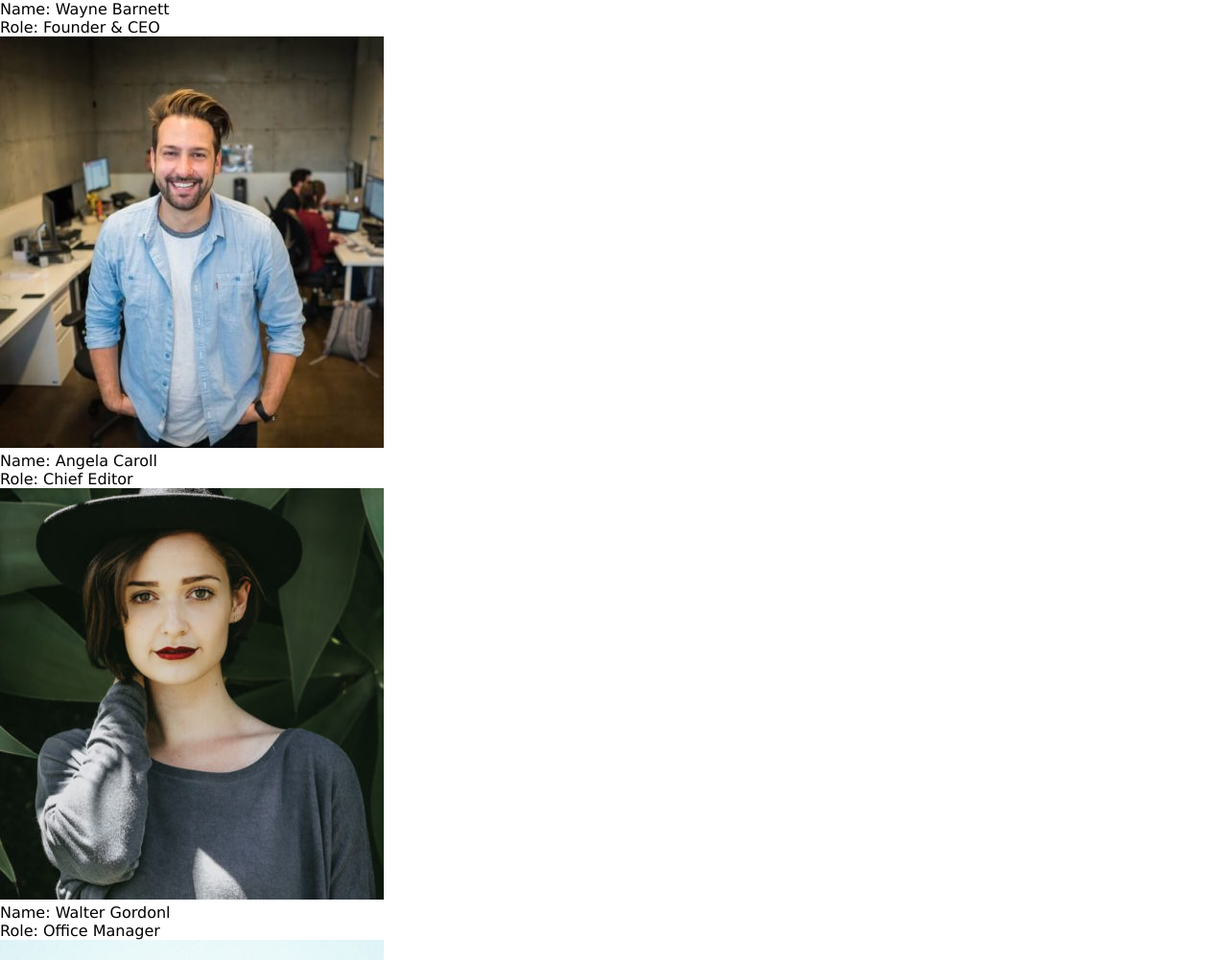
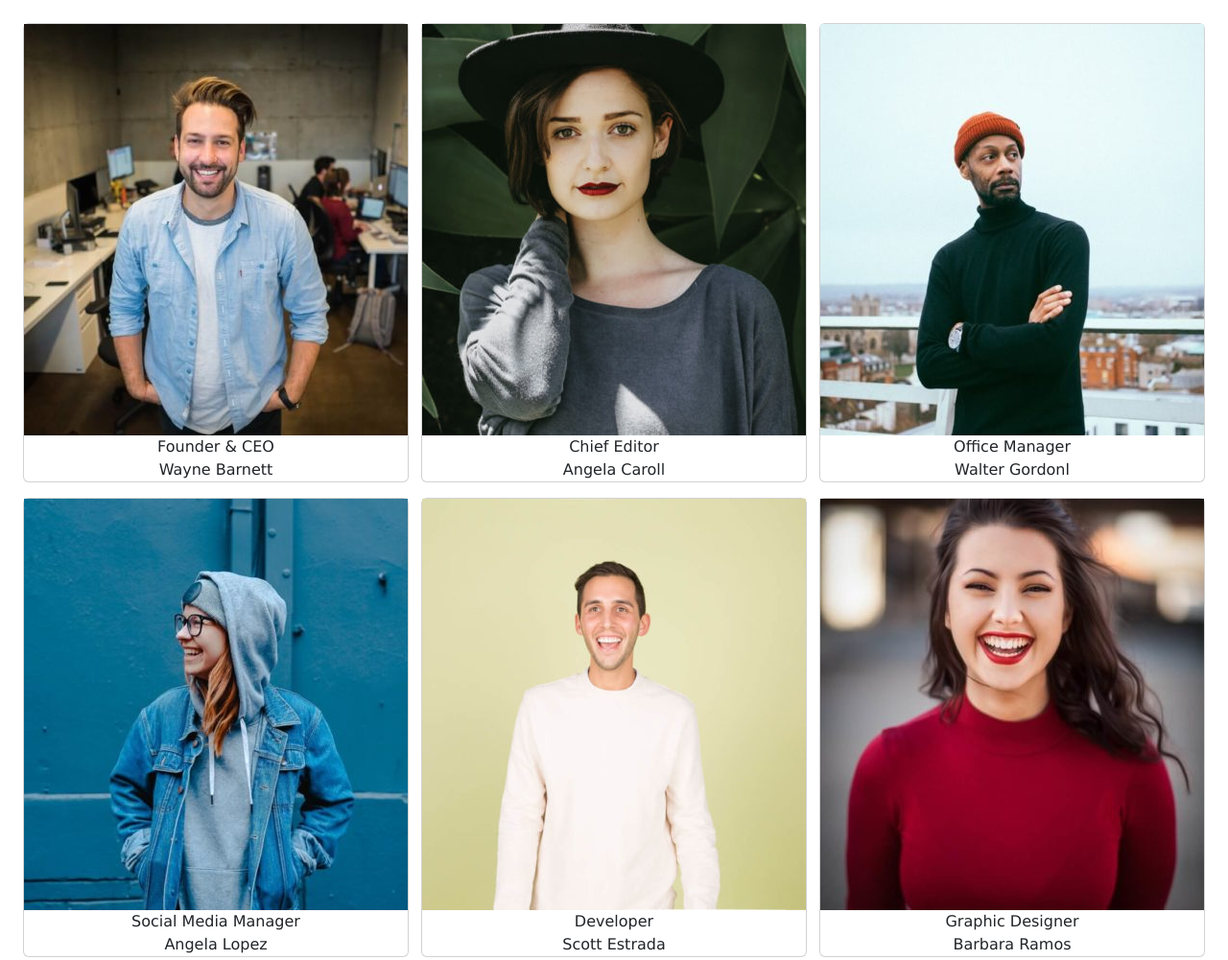
Before and after one commit to francescotroiano98/js-our-team, a plain HTML site: page index.html in a window 1280 px wide. Shown: the top 1001 px of the page at 96% size. Drawn offline with nearby package versions, Linux system fonts and the light colour scheme.

Commit message:
added some css

```diff
--- a/JS/script.js
+++ b/JS/script.js
@@ -1,3 +1,4 @@
+
 const myTeamList = [
        {
            name: 'Wayne Barnett ',
@@ -44,20 +45,29 @@ const myTeamList = [
      function createUl(){
 
         const ulContainer = document.createElement("div"); //Sono partito col creare 6 ul
-
+        ulContainer.classList.add("container-fluid")
+        ulContainer.classList.add("d-flex")
+        ulContainer.classList.add("flex-wrap")
+        ulContainer.classList.add("justify-content-between")
+        ulContainer.classList.add("p-4")
         for(let i=0; i < myTeamList.length; i++){
 
         const newUl = document.createElement("ul");
+        newUl.classList.add("card")
 
-        for (let j = 0 ; j < Object.keys(myTeamList[i]).length; j++){ // Object.keys(myTeamList[i]).length ---->Numero di chiavi presenti nell'oggetto
+        newUl.classList.add("p-0")
+
+        for (let j = Object.keys(myTeamList[i]).length - 1 ; j >= 0 ; j--){ // Object.keys(myTeamList[i]).length ---->Numero di chiavi presenti nell'oggetto
 
             const liElements = document.createElement("li"); // Di questi 6 ul ognuno ha 3 li all'interno
-            if (j === 0) {
-                liElements.textContent = "Name: " + myTeamList[i].name;
+            if (j === 2) {
+                liElements.innerHTML = "<img src='img/" + myTeamList[i].profilePhoto + "' alt=''>";// ho assegnato il valore del contenuto dell'array ad ogni li
+              } else if (j === 0) {
+                liElements.textContent =  myTeamList[i].name;
+
               } else if (j === 1) {
-                liElements.textContent = "Role: " + myTeamList[i].role;
-              } else if (j === 2) {
-                liElements.innerHTML = "<img src='img/" + myTeamList[i].profilePhoto + "' alt=''>";// ho assegnato il valore del contenuto dell'array ad ogni li
+                liElements.textContent =  myTeamList[i].role;
+
               }
             newUl.appendChild(liElements)
         }
--- a/css/style.css
+++ b/css/style.css
@@ -4,3 +4,13 @@
     box-sizing: border-box;
     font-family:Verdana, Geneva, Tahoma, sans-serif;
 }
+ul{
+    list-style: none;
+    align-items: center;
+    display: flex;
+    flex-direction: column;
+}
+
+img{
+
+}
--- a/index.html
+++ b/index.html
@@ -4,6 +4,7 @@
         <meta charset="UTF-8">
         <meta http-equiv="X-UA-Compatible" content="IE=edge">
         <meta name="viewport" content="width=device-width, initial-scale=1.0">
+        <link href="https://cdn.jsdelivr.net/npm/bootstrap@5.2.3/dist/css/bootstrap.min.css" rel="stylesheet" integrity="sha384-rbsA2VBKQhggwzxH7pPCaAqO46MgnOM80zW1RWuH61DGLwZJEdK2Kadq2F9CUG65" crossorigin="anonymous">
         <link rel="stylesheet" href="css/style.css">
         <title>MY TEAM</title>
     </head>
```
